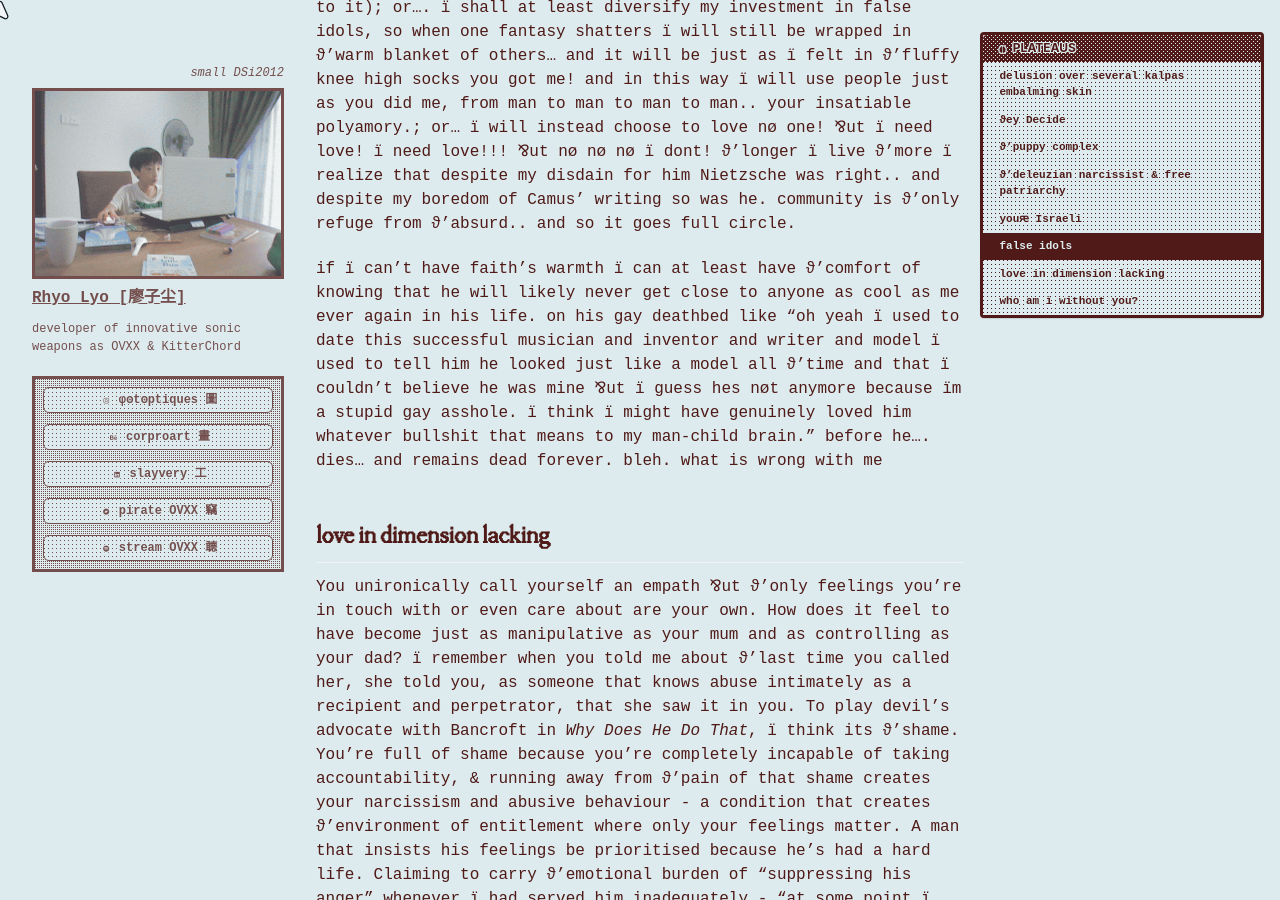
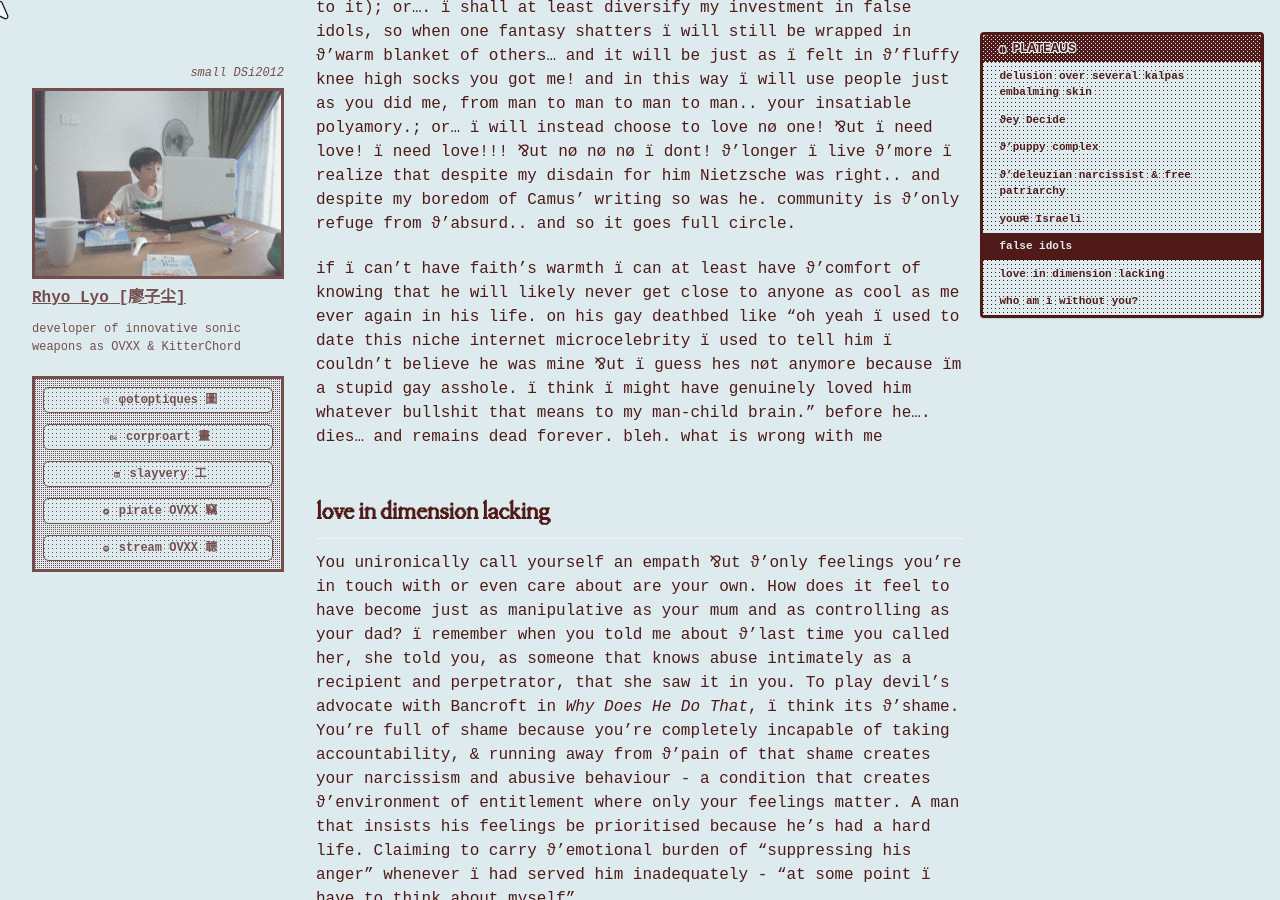
Before and after one commit to cryotato/cryotato.github.io, a Jekyll site: the page built from _pages/2026-01-01-spiralings.md, in a window 1280 px wide and 900 px high, scrolled down 9136 px. Built offline with Jekyll 4.4.1, drawn with Linux system fonts in a browser that asks for light colours; cached includes are drawn as plain includes; some web fonts are replaced.

Commit message:
Update 2026-01-01-spiralings.md

```diff
--- a/_pages/2026-01-01-spiralings.md
+++ b/_pages/2026-01-01-spiralings.md
@@ -103,7 +103,7 @@ a caricature of castration leading to φallus seeking: Did your “bisexuality
 
 what does this fear say? ï feel like a fool, having called myself an atheist since ï was 12, and still, falling prey to a religion just as much of a fantasy as ϑ'rest! false idols and false comfort. everyone needs it., to feel ϑ'euphoria of trust in love and life. ïm a fool! ⅋ut ï will never worship a man again. ï will carry ϑ'burden of ϑ'absurd head on!!! ï will push through ϑ'cold, for nothing! with ϑ'mark of sacrifice on my neck (as you liked to refer to it); or…. ï shall at least diversify my investment in false idols, so when one fantasy shatters ï will still be wrapped in ϑ'warm blanket of others… and it will be just as ï felt in ϑ'fluffy knee high socks you got me! and in this way ï will use people just as you did me, from man to man to man to man.. your insatiable polyamory.; or… ï will instead choose to love nø one! ⅋ut ï need love! ï need love!!! ⅋ut nø nø nø ï dont! ϑ'longer ï live ϑ'more ï realize that despite my disdain for him Nietzsche was right.. and despite my boredom of Camus’ writing so was he. community is ϑ'only refuge from ϑ'absurd.. and so it goes full circle.
 
-if ï can't have faith's warmth ï can at least have ϑ'comfort of knowing that he will likely never get close to anyone as cool as me ever again in his life. on his gay deathbed like “oh yeah ï used to date this successful musician and inventor and writer and model ï used to tell him he looked just like a model all ϑ'time and that ï couldn't believe he was mine ⅋ut ï guess hes nøt anymore because ïm a stupid gay asshole. ï think ï might have genuinely loved him whatever bullshit that means to my man-child brain.” before he…. dies… and remains dead forever. bleh. what is wrong with me
+if ï can't have faith's warmth ï can at least have ϑ'comfort of knowing that he will likely never get close to anyone as cool as me ever again in his life. on his gay deathbed like “oh yeah ï used to date this niche internet microcelebrity <!--and inventor and writer and model --> ï used to tell him <!-- he looked just like a model all ϑ'time and that--> ï couldn't believe he was mine ⅋ut ï guess hes nøt anymore because ïm a stupid gay asshole. ï think ï might have genuinely loved him whatever bullshit that means to my man-child brain.” before he…. dies… and remains dead forever. bleh. what is wrong with me
 
 
 ## love in dimension lacking
```
